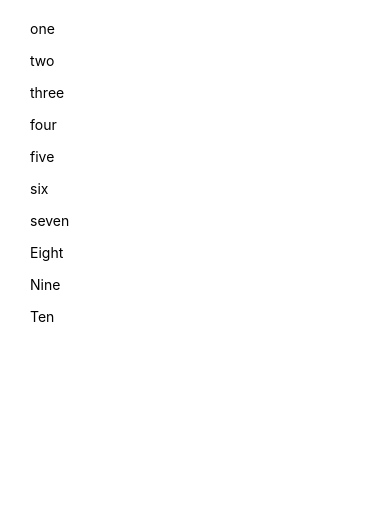
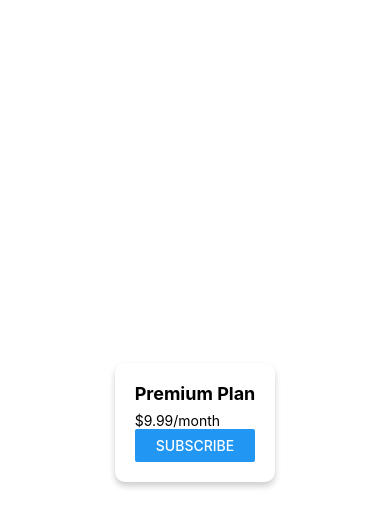
Before and after one commit to nileshborate/react_native, a React Native app in the folder firstappnative/: screen / in a window 390 px wide. Shown: the top 526 px of the page. Built offline with nearby package versions, Linux system fonts and the light colour scheme.

Commit message:
card with shadow

```diff
--- a/firstappnative/App.tsx
+++ b/firstappnative/App.tsx
@@ -1,38 +1,29 @@
-import { Image, ScrollView, StyleSheet, Text, View } from 'react-native';
+import { Button, StyleSheet, Text, View } from 'react-native';
 
 function App() {
-  const data = [
-    'one',
-    'two',
-    'three',
-    'four',
-    'five',
-    'six',
-    'seven',
-    'Eight',
-    'Nine',
-    'Ten',
-  ];
   return (
-    <ScrollView contentContainerStyle={styles.content}>
-      {data.map((item, index) => (
-        <View>
-          <View key={index} style={styles.card}>
-            <Text>{item}</Text>
-          </View>
-          {index % 3 === 0 && <View style={styles.divider} />}
-        </View>
-      ))}
-    </ScrollView>
+    <View style={styles.container}>
+      <View style={styles.card}>
+        <Text style={styles.title}>Premium Plan</Text>
+        <Text>$9.99/month</Text>
+        <Button title="Subscribe" />
+      </View>
+    </View>
   );
 }
 
 const styles = StyleSheet.create({
-  content: { padding: 20, gap: 15 },
+  container: { flex: 1, justifyContent: 'center', alignItems: 'center' },
   card: {
-    marginHorizontal: 10,
-    fontWeight: '700',
+    backgroundColor: '#fff',
+    padding: 20,
+    borderRadius: 10,
+    shadowColor: '#000',
+    shadowOpacity: 0.2,
+    shadowRadius: 6,
+    shadowOffset: { width: 0, height: 4 },
+    elevation: 5,
   },
-  divider: { height: 1, backgroundColor: '#ccc', flex: 1 },
+  title: { fontSize: 18, fontWeight: '700', marginBottom: 8 },
 });
 export default App;
```
